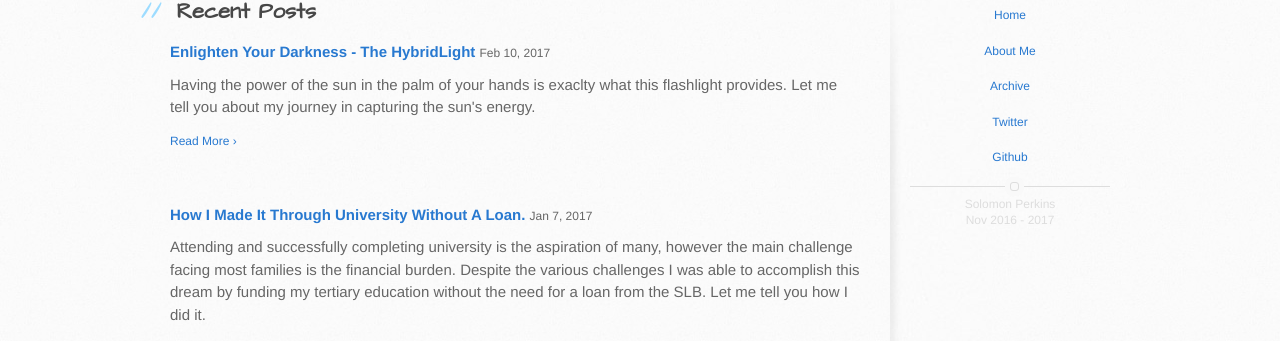
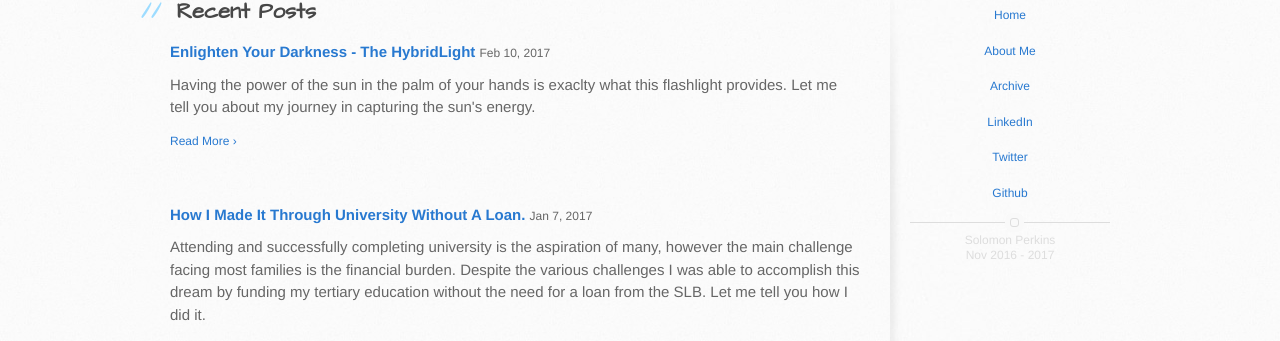
Before and after one commit to SolomonPerkins/solomonperkins.github.io, a Jekyll site: the page built from index.html, in a window 1280 px wide. Shown: the part 289-630 px from the top of the page. Built offline with Jekyll 4.4.1, drawn with Linux system fonts in a browser that asks for light colours; the list of posts is cut into pages by our own code.

Commit message:
include linkedIn account as contact

```diff
--- a/_config.yml
+++ b/_config.yml
@@ -67,5 +67,6 @@ paginate_path: "/page:num/index.html"
 
 #Footer links
 footer-links:
+  linkedin: "solomon-perkins-212011a6"
   github: SolomonPerkins
   twitter: DAlexForce
--- a/_includes/footer.html
+++ b/_includes/footer.html
@@ -11,6 +11,9 @@
   </p>
   <p>
     <a href="/archive">Archive</a>
+  </p>
+  <p>
+    {% if site.footer-links.linkedin %}<a class="anchor" href="https://www.linkedin.com/in/{{ site.footer-links.linkedin}}" aria-hidden="true" target="_blank">LinkedIn</a>{% endif %}
   </p>
   <p>
     {% if site.footer-links.twitter %}<a class="anchor" href="https://twitter.com/{{ site.footer-links.twitter}}" aria-hidden="true" target="_blank">Twitter</a>{% endif %}
```
